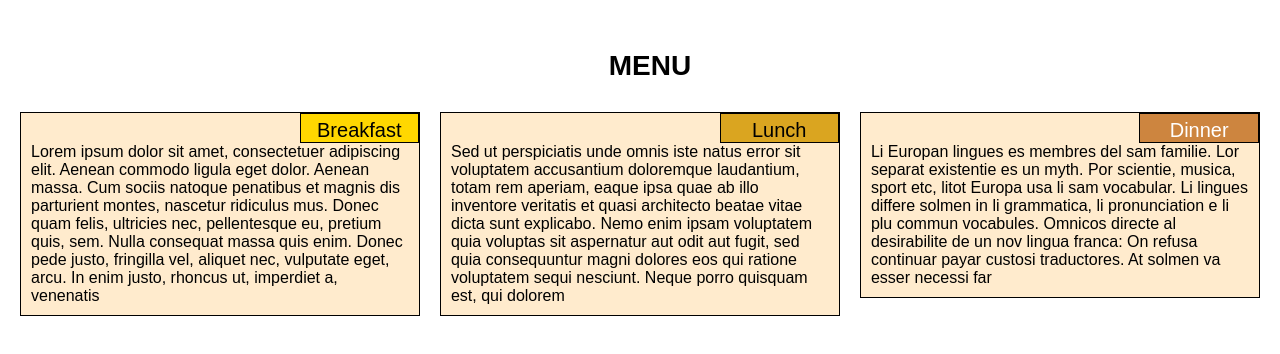
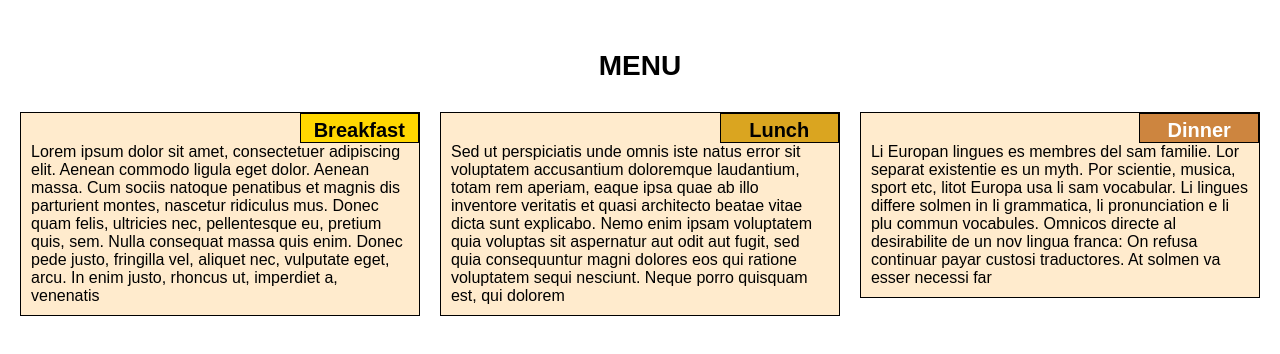
Before and after one commit to gitmiao/webDevelop_coursera, a plain HTML site: page mod2_solution/index.html in a window 1280 px wide. Drawn offline with Linux system fonts and the light colour scheme.

Commit message:
add semantic tags

```diff
--- a/mod2_solution/css/style.css
+++ b/mod2_solution/css/style.css
@@ -3,7 +3,7 @@
 	margin: 0;
 	padding: 0;
 }
-body{
+.row{
   padding-left: 20px;
 }
 h1{
--- a/mod2_solution/index.html
+++ b/mod2_solution/index.html
@@ -3,28 +3,28 @@
 <head>
 <meta charset="utf-8">
 <meta name="viewport" content="width=device-width, initial-scale=1">
-<title>MENUE</title>
+<title>MENU</title>
 <link rel="stylesheet" type="text/css" href="./css/style.css">
 </head>
 <body>
 <h1>MENU</h1>
-<div>
+<div class="row">
 	<div class="col-lg-4 col-md-6 col-sm-12">
 		<div class = "box">
-			<p id = "t1" class = "title">Breakfast</p>
-			Lorem ipsum dolor sit amet, consectetuer adipiscing elit. Aenean commodo ligula eget dolor. Aenean massa. Cum sociis natoque penatibus et magnis dis parturient montes, nascetur ridiculus mus. Donec quam felis, ultricies nec, pellentesque eu, pretium quis, sem. Nulla consequat massa quis enim. Donec pede justo, fringilla vel, aliquet nec, vulputate eget, arcu. In enim justo, rhoncus ut, imperdiet a, venenatis
+			<h2 id = "t1" class = "title">Breakfast</h2>
+			<p>Lorem ipsum dolor sit amet, consectetuer adipiscing elit. Aenean commodo ligula eget dolor. Aenean massa. Cum sociis natoque penatibus et magnis dis parturient montes, nascetur ridiculus mus. Donec quam felis, ultricies nec, pellentesque eu, pretium quis, sem. Nulla consequat massa quis enim. Donec pede justo, fringilla vel, aliquet nec, vulputate eget, arcu. In enim justo, rhoncus ut, imperdiet a, venenatis</p>
 		</div>
 	</div>
 	<div class="col-lg-4 col-md-6 col-sm-12">
 		<div class="box">
-			<p id = "t2" class = "title">Lunch</p>
-			Sed ut perspiciatis unde omnis iste natus error sit voluptatem accusantium doloremque laudantium, totam rem aperiam, eaque ipsa quae ab illo inventore veritatis et quasi architecto beatae vitae dicta sunt explicabo. Nemo enim ipsam voluptatem quia voluptas sit aspernatur aut odit aut fugit, sed quia consequuntur magni dolores eos qui ratione voluptatem sequi nesciunt. Neque porro quisquam est, qui dolorem
+			<h2 id = "t2" class = "title">Lunch</h2>
+			<p>Sed ut perspiciatis unde omnis iste natus error sit voluptatem accusantium doloremque laudantium, totam rem aperiam, eaque ipsa quae ab illo inventore veritatis et quasi architecto beatae vitae dicta sunt explicabo. Nemo enim ipsam voluptatem quia voluptas sit aspernatur aut odit aut fugit, sed quia consequuntur magni dolores eos qui ratione voluptatem sequi nesciunt. Neque porro quisquam est, qui dolorem</p>
 		</div>
 	</div>
 	<div class="col-lg-4 col-md-12 col-sm-12">
 		<div id = "section3" class="box">
-			<div id = "t3" class = "title">Dinner</div>
-			Li Europan lingues es membres del sam familie. Lor separat existentie es un myth. Por scientie, musica, sport etc, litot Europa usa li sam vocabular. Li lingues differe solmen in li grammatica, li pronunciation e li plu commun vocabules. Omnicos directe al desirabilite de un nov lingua franca: On refusa continuar payar custosi traductores. At solmen va esser necessi far
+			<h2 id = "t3" class = "title">Dinner</h2>
+			<p>Li Europan lingues es membres del sam familie. Lor separat existentie es un myth. Por scientie, musica, sport etc, litot Europa usa li sam vocabular. Li lingues differe solmen in li grammatica, li pronunciation e li plu commun vocabules. Omnicos directe al desirabilite de un nov lingua franca: On refusa continuar payar custosi traductores. At solmen va esser necessi far</p>
 		</div>
 	</div>
 </div>
```
